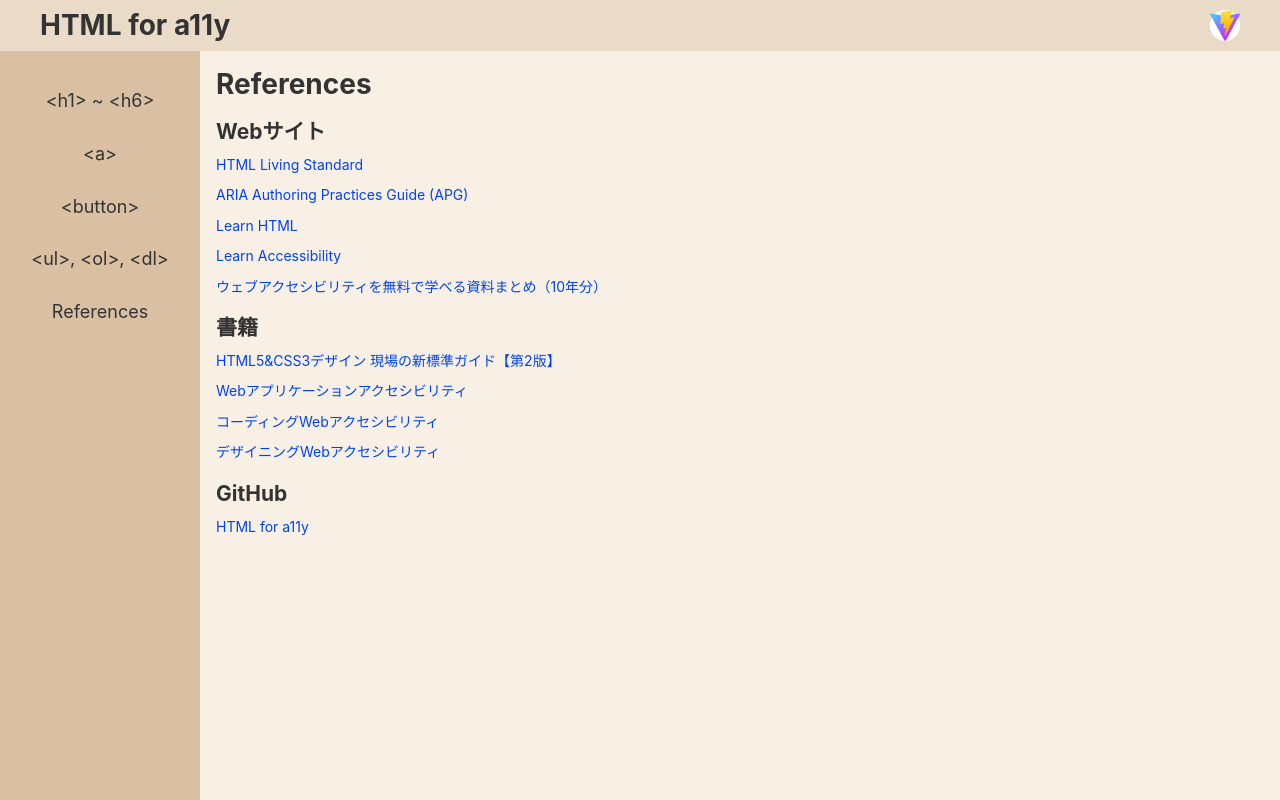
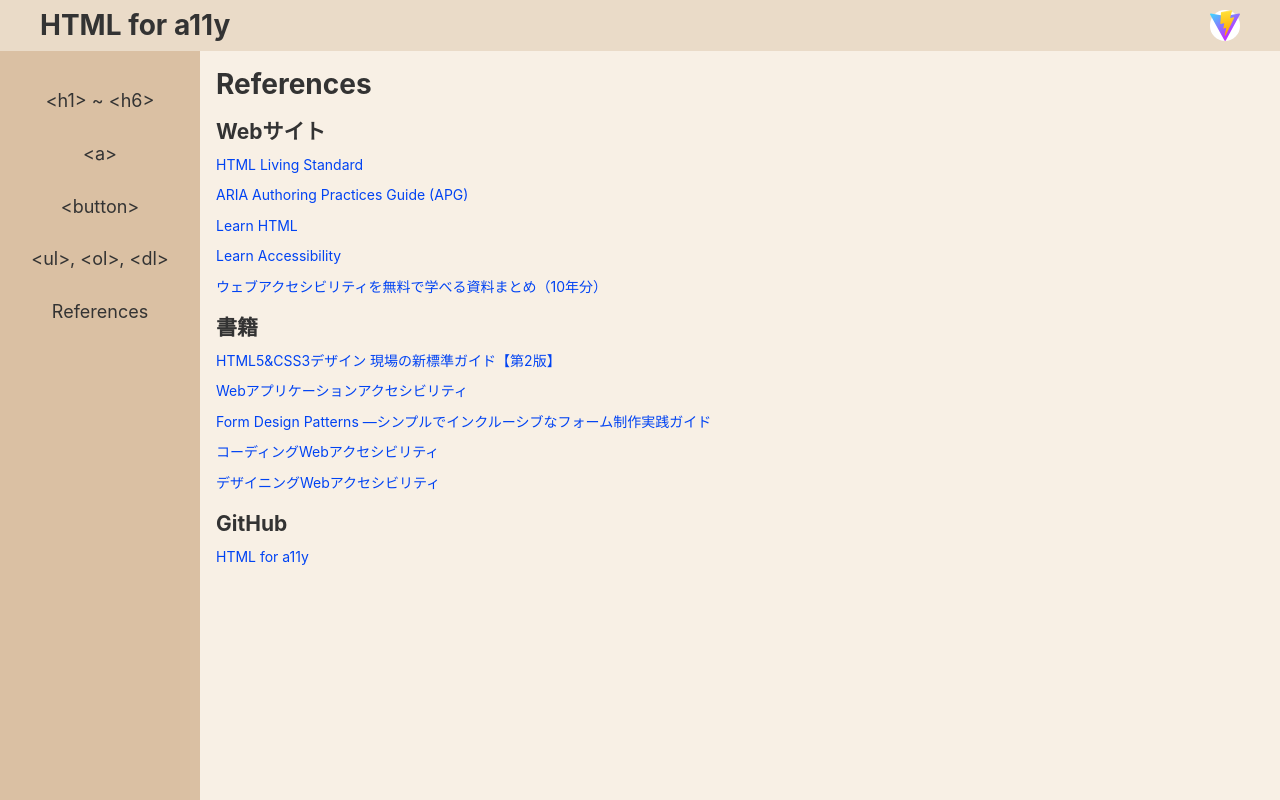
Before and after one commit to hakushun/dm_html-for-a11y, a Vue app: page /references in a window 1280 px wide. Built offline with nearby package versions, Linux system fonts and the light colour scheme.

Commit message:
feat: Reference追加

```diff
--- a/src/components/References.vue
+++ b/src/components/References.vue
@@ -30,6 +30,10 @@
     {
       label: 'Webアプリケーションアクセシビリティ',
       href: 'https://www.amazon.co.jp/dp/4297133660',
+    },
+    {
+      label: 'Form Design Patterns ―シンプルでインクルーシブなフォーム制作実践ガイド',
+      href: 'https://www.amazon.co.jp/dp/4862464513',
     },
     {
       label: 'コーディングWebアクセシビリティ',
```
